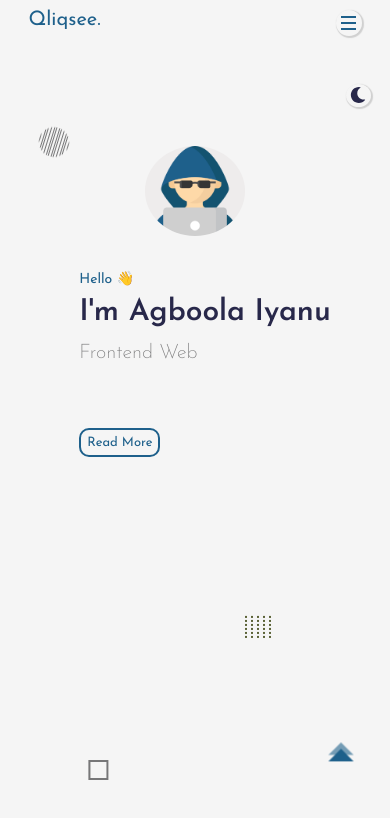
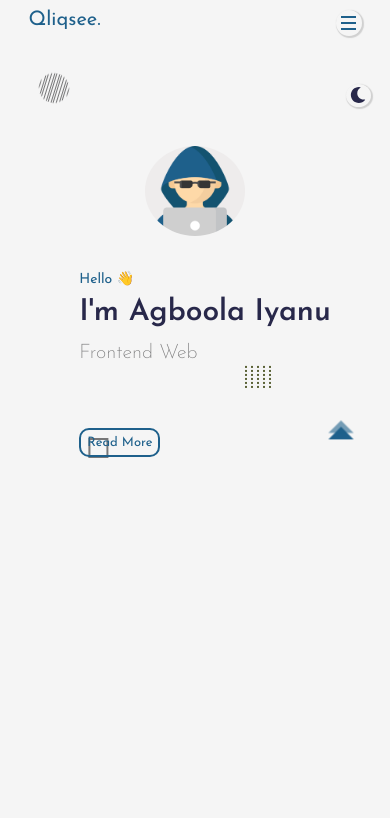
Before and after one commit to Qliqsee/portfolio-v2, a Next.js app: page / in a window 390 px wide. Shown: the top 818 px of the page. Built offline with nearby package versions, Linux system fonts and the light colour scheme.

Commit message:
minor changes still testing out the mobile 8

```diff
--- a/components/Layout.jsx
+++ b/components/Layout.jsx
@@ -11,6 +11,7 @@ export default function Layout({ children }) {
 
   return (
     <div className={mode ? 'body' : 'body light'}>
+      <div className={styles.layout}>
         <Menu menuOpen={menuOpen} setMenuOpen={setMenuOpen} />
         <div className={`${styles.layoutContainer} `}>
           {' '}
@@ -23,5 +24,6 @@ export default function Layout({ children }) {
           <div className={menuOpen ? 'hidden' : ''}>{children}</div>
         </div>
       </div>
+    </div>
   );
 }
--- a/styles/Home.module.scss
+++ b/styles/Home.module.scss
@@ -21,6 +21,7 @@ $xsWidth: 300px;
 }
 
 .home {
+  padding-bottom: 30px;
   .homeContainer {
     .section2 {
       display: flex;
--- a/styles/Menu.module.scss
+++ b/styles/Menu.module.scss
@@ -101,11 +101,11 @@ $xsWidth: 300px;
   bottom: 0;
   left: 0;
   right: 0;
-  width: 0%;
-  min-height: 0%;
+  width: 100%;
+  min-height: 100%;
   background-color: var(--skin);
   transition: opacity 1s ease-in-out;
-  visibility: visible;
+  visibility: hidden;
   opacity: 0;
   z-index: 100;
 }
--- a/styles/globals.scss
+++ b/styles/globals.scss
@@ -33,7 +33,7 @@ body {
 .body {
   min-height: 100%;
   background-color: var(--skin);
-  padding-bottom: 20px;
+  // padding-bottom: 20px;
 }
 
 .body.light {
```
Lines whose indentation alone changed are shown as unchanged.
